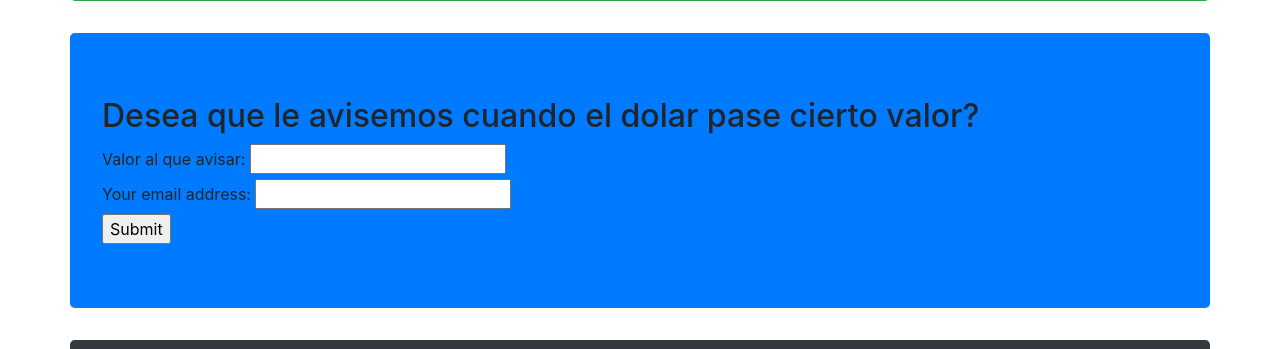
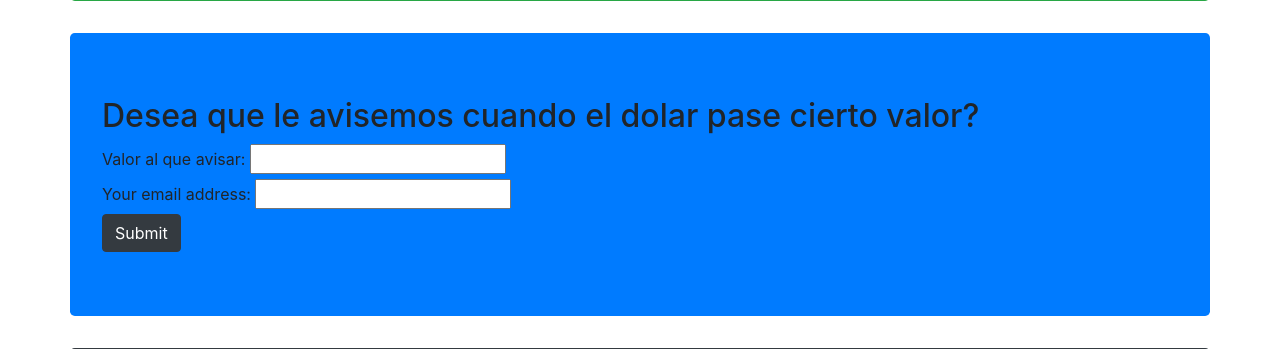
Before and after one commit to JCampana98/webscrapping, a Django app: page / in a window 1280 px wide. Shown: the part 729-1078 px from the top of the page. Run offline with Django 3.2, Linux system fonts and the light colour scheme; the visitor is signed in with stand-in values (Sample User, id 1); data that the repository does not hold is empty; some libraries are stand-ins or nearby versions.

Commit message:
Update home.html

```diff
--- a/templates/home.html
+++ b/templates/home.html
@@ -80,7 +80,7 @@
                 <label for="{{ form.mail.id_for_label }}">Your email address:</label>
                 {{ form.mail }}
             </div>
-            <input type="submit" value="Submit">
+            <button type="submit" class="btn btn-dark">Submit</button>
         </form>
     </div>
     {% endif %}
```
